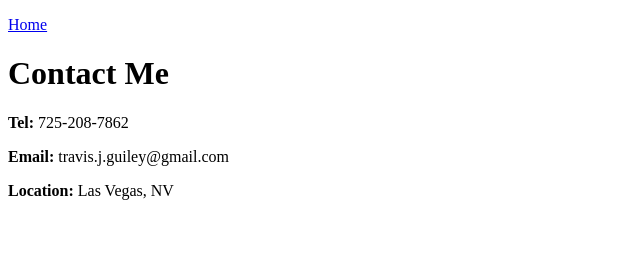
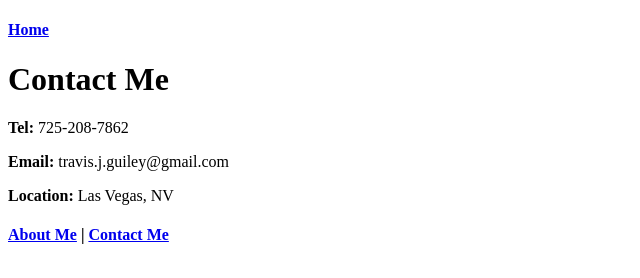
Before and after one commit to jafner09/html-portfolio, a plain HTML site: page public/contact.html in a window 1280 px wide. Shown: the whole page, without its empty margins (0-640 px from the left). Drawn offline with Linux system fonts and the light colour scheme.

Commit message:
update style header and footer

```diff
--- a/public/contact.html
+++ b/public/contact.html
@@ -1,21 +1,19 @@
 <!DOCTYPE html>
-
 <html lang="en">
-
     <head>
         <meta charset="UTF-8">
         <title>Contact</title>
     </head>
-
     <header>
-  <p><a href="../index.html">Home</a></p>
+        <h4><a href="../index.html">Home</a></h4>
     </header>
-
     <body>
         <h1>Contact Me</h1>
         <p><b>Tel:</b> 725-208-7862</p>
         <p><b>Email:</b> travis.j.guiley@gmail.com</p>
         <p><b>Location:</b> Las Vegas, NV</p>
     </body>
-
+    <footer>
+        <h4><a href="./public/about.html">About Me</a> | <a href="./public/contact.html">Contact Me</a></h4>
+    </footer>
 </html>
```
Also changed, not shown: index.html (+3 -5 lines), public/about.html (+4 -6 lines), public/birthday-invite.html (+4 -6 lines), public/movie-ranking.html (+4 -6 lines). Lines whose indentation alone changed are shown as unchanged.
